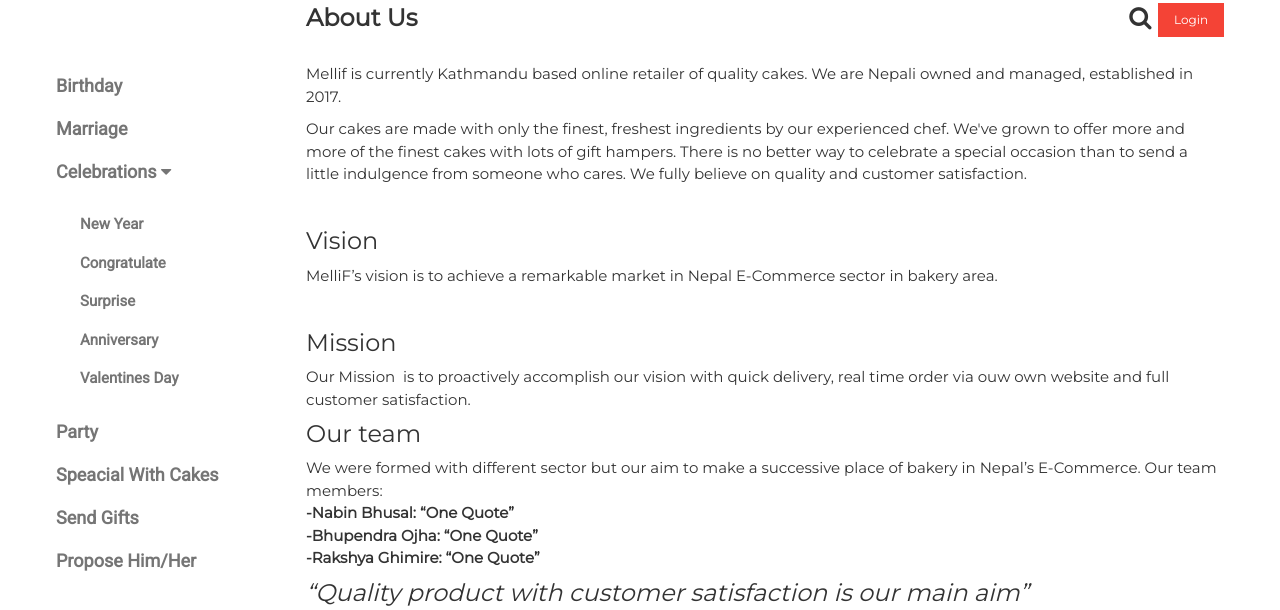
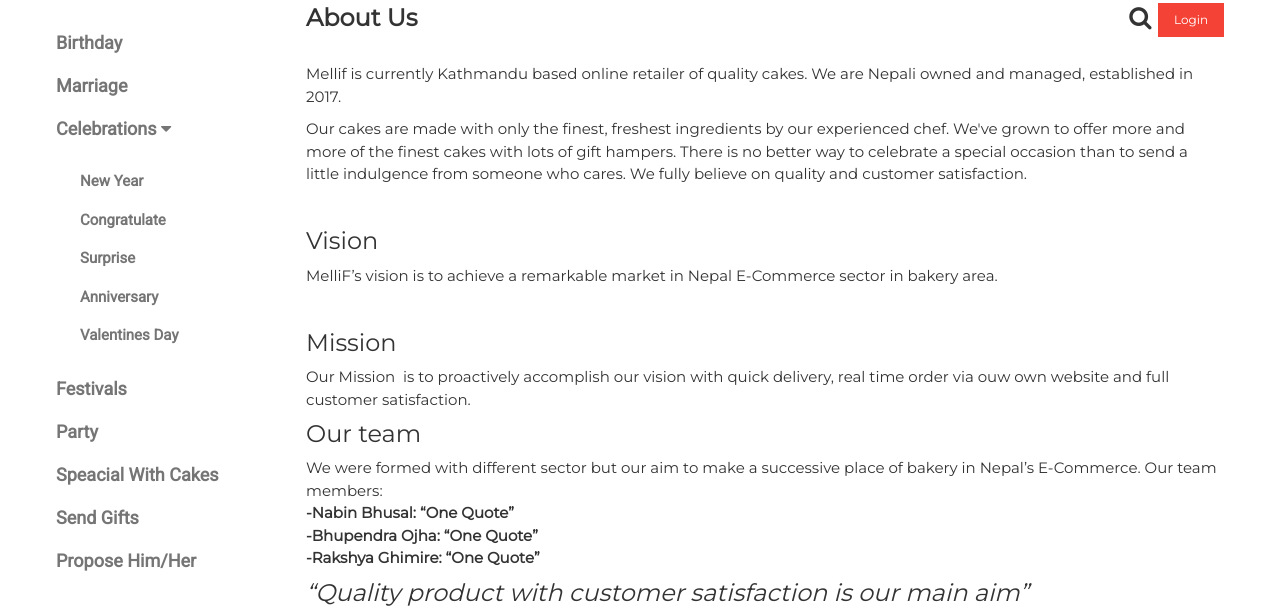
Before and after one commit to er-nabin-bhusal/project, a Django app: page /about/us/ in a window 1280 px wide. Shown: the top 610 px of the page. Run offline with Django 3.2, Linux system fonts and the light colour scheme; some libraries are stand-ins or nearby versions.

Commit message:
editing base.html

```diff
--- a/cakes/models.py
+++ b/cakes/models.py
@@ -20,7 +20,8 @@
 		('Party','Party'),
 		('Special with Cakes','Special with Cakes'),
 		('Send Gifts','Send Gifts'),
-		('Propose','Propose'))
+		('Propose','Propose'),
+		('Festivals','Festivals'))
 	cake_type = models.CharField(max_length=25,choices=CHOICES)
 	price = models.IntegerField()
 	timestamp = models.DateTimeField(auto_now=False, auto_now_add=True)
--- a/mains/templates/base.html
+++ b/mains/templates/base.html
@@ -49,6 +49,7 @@
             <a href="#" class="w3-bar-item w3-button">Anniversary</a>
             <a href="#" class="w3-bar-item w3-button">Valentines Day</a>
           </div>
+          <a href="#" class="w3-bar-item w3-button">Festivals</a>
           <a href="#" class="w3-bar-item w3-button">Party</a>
           <a href="#" class="w3-bar-item w3-button">Speacial With Cakes</a>
           <a href="#" class="w3-bar-item w3-button">Send Gifts</a>
```
